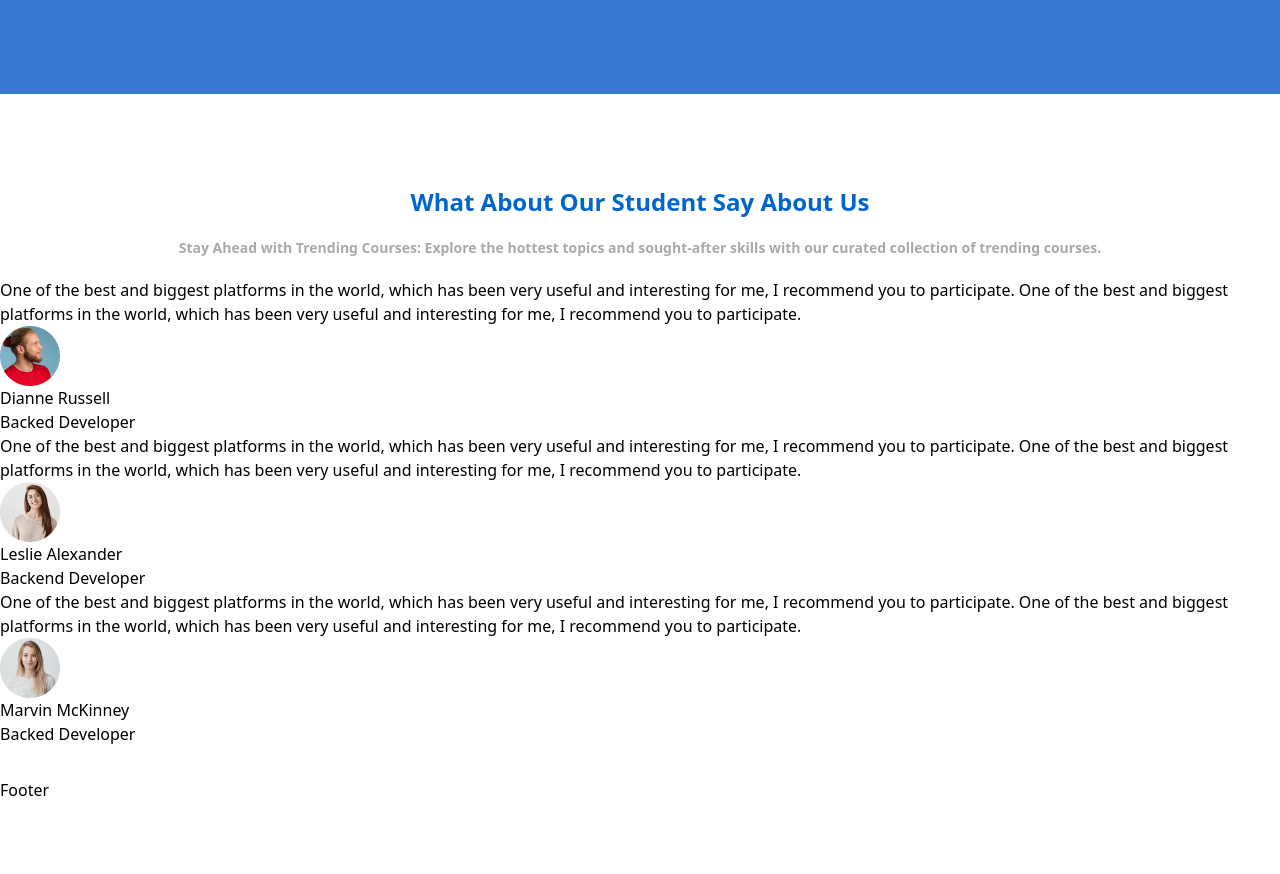
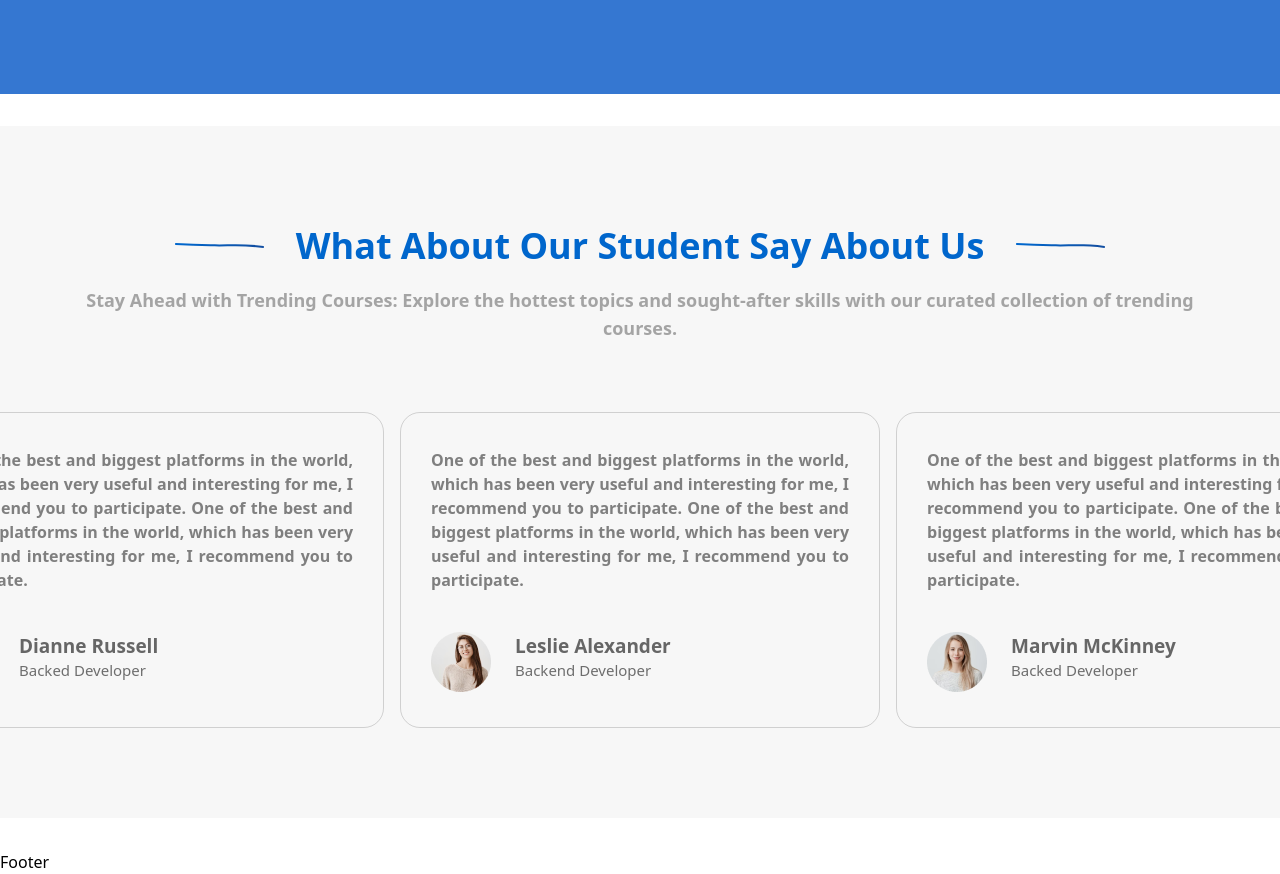
Before and after one commit to ScriptShah/EnlightenEd, a React (Vite) app: page / in a window 1280 px wide. Shown: the part 4500-5374 px from the top of the page. Before the commit the page ends 5302 px from the top, so only its background shows below. Built offline with nearby package versions, Linux system fonts and the light colour scheme.

Commit message:
working on feedback section

```diff
--- a/src/components/FeedBack__Card.jsx
+++ b/src/components/FeedBack__Card.jsx
@@ -9,7 +9,7 @@ const FeedBack__Card = ({
 }) => {
   return (
     <div className="feedback__Card">
-        <div className="feedback__Card__container">
+        <div className="feedback__Card__content">
           <div className="feedback__Card__feedback">
             <p className="feedback__Card__feedback__txt">
                 {feedback__txt}
--- a/src/index.css
+++ b/src/index.css
@@ -437,15 +437,11 @@ h6 {
 
 
 
-
-.feedback{
-
+.feedback {
+  @apply flex xl:px-0 xl:py-10;
+  flex-flow: column nowrap;
+  background: var(--background-color, #f7f7f7);
 }
-
-.feedbacks__title__content{
-
-}
-
 .feedbacks__title__container {
   @apply w-full text-center pt-[60px] pb-5 px-[60px];
 }
@@ -461,52 +457,33 @@ h6 {
 .feedbacks__title__txt {
   @apply text-sm font-semibold text-[rgba(52,52,52,0.424)];
 }
-
-.feedback__card__container{
-
+.feedback__card__container {
+  @apply flex overflow-x-scroll gap-4 px-5 py-[50px] xl:flex xl:justify-center xl:items-center xl:overflow-hidden xl:gap-4 xl:px-5 xl:py-[50px];
+  flex-flow: row nowrap;
 }
-
-.feedback__Card{
-
+.feedback__Card {
+  @apply flex w-[340px] shrink-0 border text-justify text-sm px-[30px] py-[35px] rounded-[20px] border-solid border-[#00000028] xl:w-[480px];
+  flex-flow: column nowrap;
 }
-
-.feedback__Card__container{
-
+.feedback__Card__content {
+  @apply flex gap-10 xl:flex xl:gap-10;
+  flex-flow: column nowrap;
 }
-
-.feedback__Card__feedback{
-
+.feedback__Card__feedback__txt {
+  @apply text-[#0000007c] font-semibold leading-6 xl:text-base;
 }
-
-.feedback__Card__feedback__txt{
-
+.feedback__Card__author__container {
+  @apply inline-flex gap-6;
 }
-
-.feedback__Card__author__container{
-
+.feedback__Card__author {
+  @apply leading-6;
 }
-
-.feedback__Card__author__image__container{
-
+.feedback__Card__author__name {
+  @apply font-bold text-lg text-[#00000096] xl:text-[19px];
 }
-
-.feedback__Card__author__image{
-
+.feedback__Card__author__position {
+  @apply font-normal text-sm text-[#0000008e] xl:text-[15px];
 }
-
-.feedback__Card__author{
-
-}
-
-.feedback__Card__author__name{
-
-}
-
-.feedback__Card__author__position{
-
-}
-
-
 
 /* breakpoints */
 @media (min-width: 640px) {
@@ -551,4 +528,28 @@ h6 {
     @apply overflow-x-hidden;
     flex-flow: row wrap;
   }
+  ::-webkit-scrollbar {
+    @apply hidden;
+  }
+  .feedbacks__title__container {
+    @apply flex justify-center items-center gap-8;
+  }
+  .feedbacks__title__container > svg {
+    @apply block;
+  }
+  .feedbacks__title {
+    @apply text-4xl font-bold text-[#06c];
+  }
+  .feedbacks__title__txt__container {
+    @apply w-full text-center pb-5 px-[60px];
+  }
+  .feedbacks__title__txt {
+    @apply text-lg font-semibold text-[rgba(52,52,52,0.424)];
+  }
+  .feedback__card__container {
+    flex-flow: row nowrap;
+  }
+  .feedback__Card__content {
+    flex-flow: column nowrap;
+  }
 }
```
